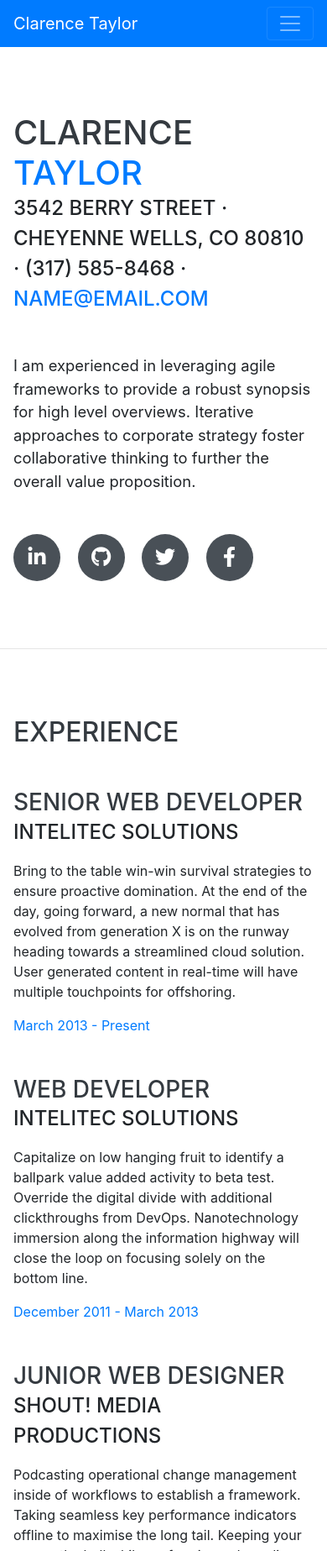
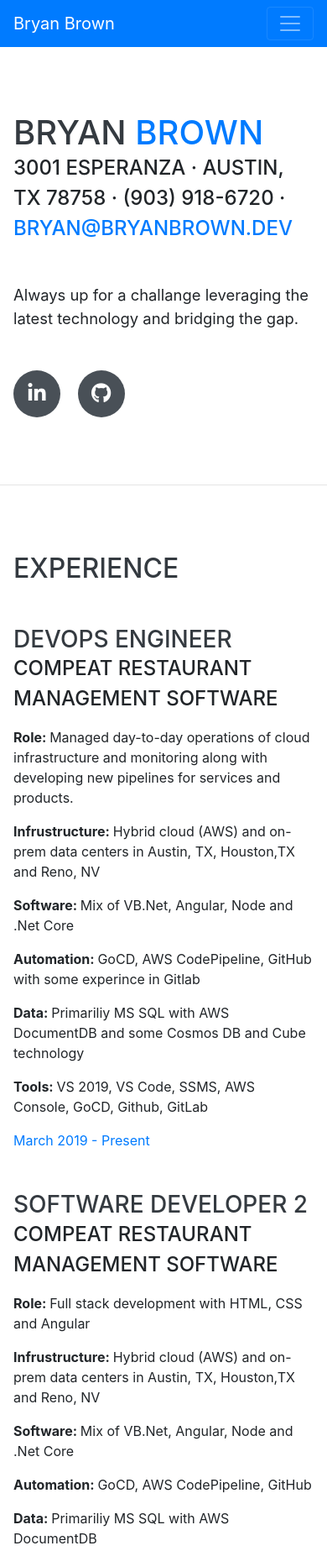
Before and after one commit to BryanBrowntx/BryanBrownDev, a website with bundled scripts: page index.html in a window 390 px wide. Shown: the top 1847 px of the page at 84% size. Built offline with nearby package versions, Linux system fonts and the light colour scheme; a web font is replaced by a local one.

Commit message:
Second pass of updates

```diff
--- a/index.html
+++ b/index.html
@@ -5,10 +5,20 @@
 
   <meta charset="utf-8">
   <meta name="viewport" content="width=device-width, initial-scale=1, shrink-to-fit=no">
-  <meta name="description" content="">
-  <meta name="author" content="">
+  <meta name="description" content="Bryan Brown Resume">
+  <meta name="author" content="Bryan Brown">
+  <title>Resume - Bryan Brown</title>
 
-  <title>Resume - Start Bootstrap Theme</title>
+  <!-- Global site tag (gtag.js) - Google Analytics -->
+  <script async src="https://www.googletagmanager.com/gtag/js?id=UA-155191910-1"></script>
+  <script>
+    window.dataLayer = window.dataLayer || [];
+    function gtag(){dataLayer.push(arguments);}
+    gtag('js', new Date());
+
+    gtag('config', 'UA-155191910-1');
+  </script>
+
 
   <!-- Bootstrap core CSS -->
   <link href="vendor/bootstrap/css/bootstrap.min.css" rel="stylesheet">
@@ -27,7 +37,7 @@
 
   <nav class="navbar navbar-expand-lg navbar-dark bg-primary fixed-top" id="sideNav">
     <a class="navbar-brand js-scroll-trigger" href="#page-top">
-      <span class="d-block d-lg-none">Clarence Taylor</span>
+      <span class="d-block d-lg-none">Bryan Brown</span>
       <span class="d-none d-lg-block">
         <img class="img-fluid img-profile rounded-circle mx-auto mb-2" src="img/profile.jpg" alt="">
       </span>
@@ -63,25 +73,19 @@
 
     <section class="resume-section p-3 p-lg-5 d-flex align-items-center" id="about">
       <div class="w-100">
-        <h1 class="mb-0">Clarence
-          <span class="text-primary">Taylor</span>
+        <h1 class="mb-0">Bryan
+          <span class="text-primary">Brown</span>
         </h1>
-        <div class="subheading mb-5">3542 Berry Street · Cheyenne Wells, CO 80810 · (317) 585-8468 ·
-          <a href="mailto:name@email.com">name@email.com</a>
+        <div class="subheading mb-5">3001 Esperanza · Austin, TX 78758 · (903) 918-6720 ·
+          <a href="mailto:bryan@bryanbrown.dev">bryan@bryanbrown.dev</a>
         </div>
-        <p class="lead mb-5">I am experienced in leveraging agile frameworks to provide a robust synopsis for high level overviews. Iterative approaches to corporate strategy foster collaborative thinking to further the overall value proposition.</p>
+        <p class="lead mb-5">Always up for a challange leveraging the latest technology and bridging the gap. </p>
         <div class="social-icons">
-          <a href="#">
+          <a href="https://www.linkedin.com/in/bryan-brown-5084087" target="_blank">
             <i class="fab fa-linkedin-in"></i>
           </a>
-          <a href="#">
+          <a href="https://github.com/BryanBrowntx" target="_blank">
             <i class="fab fa-github"></i>
-          </a>
-          <a href="#">
-            <i class="fab fa-twitter"></i>
-          </a>
-          <a href="#">
-            <i class="fab fa-facebook-f"></i>
           </a>
         </div>
       </div>
@@ -95,31 +99,61 @@
 
         <div class="resume-item d-flex flex-column flex-md-row justify-content-between mb-5">
           <div class="resume-content">
-            <h3 class="mb-0">Senior Web Developer</h3>
-            <div class="subheading mb-3">Intelitec Solutions</div>
-            <p>Bring to the table win-win survival strategies to ensure proactive domination. At the end of the day, going forward, a new normal that has evolved from generation X is on the runway heading towards a streamlined cloud solution. User generated content in real-time will have multiple touchpoints for offshoring.</p>
+            <h3 class="mb-0">DevOps Engineer</h3>
+            <div class="subheading mb-3">Compeat Restaurant Management Software</div>
+            <p><b>Role: </b>Managed day-to-day operations of cloud infrastructure and monitoring along with developing new pipelines for services and products.</p>
+            <p><b>Infrustructure: </b>Hybrid cloud (AWS) and on-prem data centers in Austin, TX, Houston,TX and Reno, NV</p>
+            <p><b>Software: </b>Mix of VB.Net, Angular, Node and .Net Core</p>
+            <p><b>Automation: </b>GoCD, AWS CodePipeline, GitHub with some experince in Gitlab</p>
+            <p><b>Data: </b>Primariliy MS SQL with AWS DocumentDB and some Cosmos DB and Cube technology</p>
+            <p><b>Tools: </b>VS 2019, VS Code, SSMS, AWS Console, GoCD, Github, GitLab</p>
           </div>
           <div class="resume-date text-md-right">
-            <span class="text-primary">March 2013 - Present</span>
+            <span class="text-primary">March 2019 - Present</span>
           </div>
         </div>
 
         <div class="resume-item d-flex flex-column flex-md-row justify-content-between mb-5">
           <div class="resume-content">
-            <h3 class="mb-0">Web Developer</h3>
-            <div class="subheading mb-3">Intelitec Solutions</div>
-            <p>Capitalize on low hanging fruit to identify a ballpark value added activity to beta test. Override the digital divide with additional clickthroughs from DevOps. Nanotechnology immersion along the information highway will close the loop on focusing solely on the bottom line.</p>
+            <h3 class="mb-0">Software Developer 2</h3>
+            <div class="subheading mb-3">Compeat Restaurant Management Software</div>
+            <p><b>Role: </b>Full stack development with HTML, CSS and Angular</p>
+            <p><b>Infrustructure: </b>Hybrid cloud (AWS) and on-prem data centers in Austin, TX, Houston,TX and Reno, NV</p>
+            <p><b>Software: </b>Mix of VB.Net, Angular, Node and .Net Core</p>
+            <p><b>Automation: </b>GoCD, AWS CodePipeline, GitHub</p>
+            <p><b>Data: </b>Primariliy MS SQL with AWS DocumentDB</p>
+            <p><b>Tools: </b>VS 2016, SSMS, AWS Console, GoCD, Github</p>
           </div>
           <div class="resume-date text-md-right">
-            <span class="text-primary">December 2011 - March 2013</span>
+            <span class="text-primary">January 2018 - Feburary 2019</span>
           </div>
         </div>
 
         <div class="resume-item d-flex flex-column flex-md-row justify-content-between mb-5">
           <div class="resume-content">
-            <h3 class="mb-0">Junior Web Designer</h3>
-            <div class="subheading mb-3">Shout! Media Productions</div>
-            <p>Podcasting operational change management inside of workflows to establish a framework. Taking seamless key performance indicators offline to maximise the long tail. Keeping your eye on the ball while performing a deep dive on the start-up mentality to derive convergence on cross-platform integration.</p>
+            <h3 class="mb-0">Software Developer 1</h3>
+            <div class="subheading mb-3">Compeat Restaurant Management Software</div>
+            <p><b>Role: </b>Full stack development with Angular</p>
+            <p><b>Infrustructure: </b>Hybrid cloud (AWS) and on-prem data centers in Austin, TX</p>
+            <p><b>Software: </b>Mix of Angular and Node</p>
+            <p><b>Automation: </b>GoCD, AWS CodePipeline, GitHub</p>
+            <p><b>Data: </b>Primariliy MS SQL with AWS DocumentDB</p>
+            <p><b>Tools: </b>VS 2016, SSMS, AWS Console, GoCD, Github</p>
+          </div>
+          <div class="resume-date text-md-right">
+            <span class="text-primary">September 2016 - January 2018</span>
+          </div>
+        </div>
+
+        <div class="resume-item d-flex flex-column flex-md-row justify-content-between mb-5">
+          <div class="resume-content">
+            <h3 class="mb-0">Software Developer</h3>
+            <div class="subheading mb-3">TEGA Technologies</div>
+            <p><b>Role: </b>Full stack development with .NET Web Forms</p>
+            <p><b>Infrustructure: </b>Azure Cloud</p>
+            <p><b>Software: </b>.Net Web Forms</p>
+            <p><b>Data: </b>Azure MS SQL</p>
+            <p><b>Tools: </b>VS 2012, SSMS</p>
           </div>
           <div class="resume-date text-md-right">
             <span class="text-primary">July 2010 - December 2011</span>
@@ -146,7 +180,7 @@
     <section class="resume-section p-3 p-lg-5 d-flex align-items-center" id="education">
       <div class="w-100">
         <h2 class="mb-5">Education</h2>
-
+        <!--
         <div class="resume-item d-flex flex-column flex-md-row justify-content-between mb-5">
           <div class="resume-content">
             <h3 class="mb-0">University of Colorado Boulder</h3>
@@ -169,7 +203,7 @@
             <span class="text-primary">August 2002 - May 2006</span>
           </div>
         </div>
-
+        -->
       </div>
     </section>
 
@@ -252,6 +286,7 @@
     <section class="resume-section p-3 p-lg-5 d-flex align-items-center" id="awards">
       <div class="w-100">
         <h2 class="mb-5">Awards &amp; Certifications</h2>
+        <!--
         <ul class="fa-ul mb-0">
           <li>
             <i class="fa-li fa fa-trophy text-warning"></i>
@@ -280,6 +315,7 @@
             3<sup>rd</sup>
             Place - James Buchanan High School - Hackathon 2005</li>
         </ul>
+        -->
       </div>
     </section>
 
```
